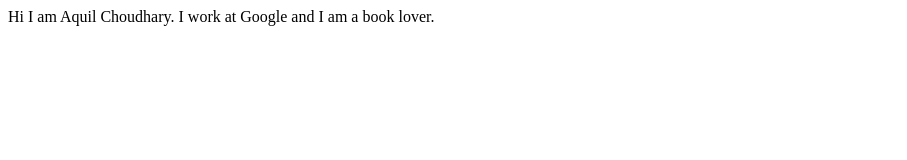
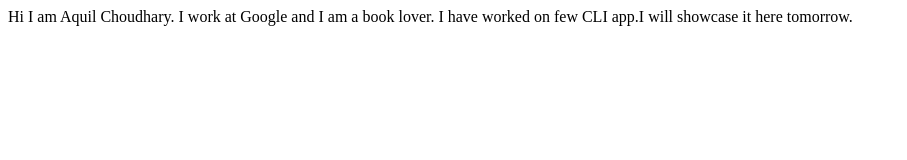
Before and after one commit to Aquilchoudhary/student-name-info, a plain HTML site: page index.html in a window 1280 px wide. Shown: the whole page, without its empty margins (0-907 px from the left). Drawn offline with Linux system fonts and the light colour scheme.

Commit message:
update add deatails of project

```diff
--- a/index.html
+++ b/index.html
@@ -9,5 +9,7 @@
 <body>
     Hi I am Aquil Choudhary.
     I work at Google and I am a book lover.
+
+    I have worked on few CLI app.I will showcase it here tomorrow.
 </body>
 </html>
```
